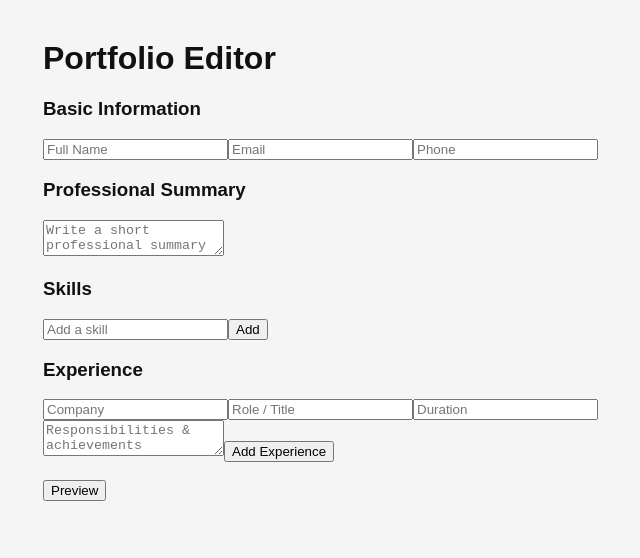
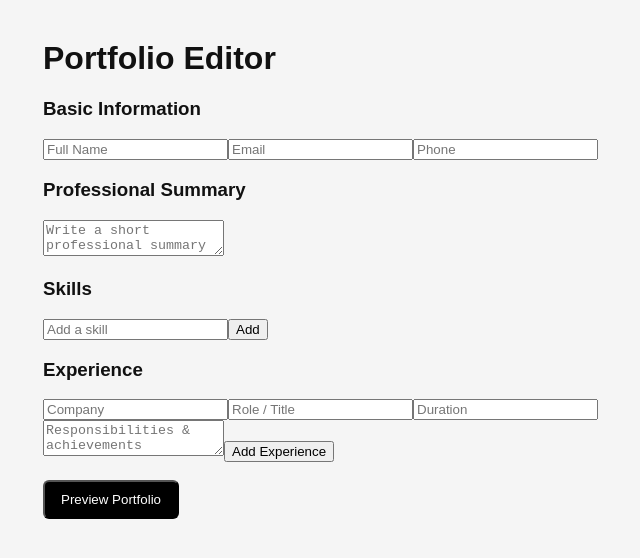
Before and after one commit to Singhakash9/resume-to-portfolio, a Next.js app: page /editor in a window 1280 px wide. Shown: the top 558 px of the page, without its empty margins (297-937 px from the left). Built offline with nearby package versions, Linux system fonts and the light colour scheme.

Commit message:
Fix editor and preview routes for static export

```diff
--- a/app/editor/page.tsx
+++ b/app/editor/page.tsx
@@ -25,7 +25,8 @@ export default function EditorPage() {
 
   const [experience, setExperience] = useState<Experience[]>([]);
 
-  // 🔁 AUTO-LOAD SAVED DATA
+  /* ================= LOAD SAVED DATA ================= */
+
   useEffect(() => {
     const saved = localStorage.getItem("resumeData");
     if (saved) {
@@ -39,7 +40,8 @@ export default function EditorPage() {
     }
   }, []);
 
-  // 💾 AUTO-SAVE ON EVERY CHANGE
+  /* ================= AUTO SAVE ================= */
+
   useEffect(() => {
     const resumeData = {
       name,
@@ -52,17 +54,19 @@ export default function EditorPage() {
     localStorage.setItem("resumeData", JSON.stringify(resumeData));
   }, [name, email, phone, summary, skills, experience]);
 
+  /* ================= ACTIONS ================= */
+
   const addSkill = () => {
     if (!skillInput.trim()) return;
-    setSkills([...skills, skillInput.trim()]);
+    setSkills(prev => [...prev, skillInput.trim()]);
     setSkillInput("");
   };
 
   const addExperience = () => {
     if (!company || !role) return;
 
-    setExperience([
-      ...experience,
+    setExperience(prev => [
+      ...prev,
       { company, role, duration, details },
     ]);
 
@@ -72,15 +76,31 @@ export default function EditorPage() {
     setDetails("");
   };
 
+  /* ================= UI ================= */
+
   return (
     <div style={{ maxWidth: 600, margin: "40px auto", fontFamily: "Arial" }}>
       <h1>Portfolio Editor</h1>
 
+      {/* BASIC INFO */}
       <h3>Basic Information</h3>
-      <input placeholder="Full Name" value={name} onChange={e => setName(e.target.value)} />
-      <input placeholder="Email" value={email} onChange={e => setEmail(e.target.value)} />
-      <input placeholder="Phone" value={phone} onChange={e => setPhone(e.target.value)} />
+      <input
+        placeholder="Full Name"
+        value={name}
+        onChange={e => setName(e.target.value)}
+      />
+      <input
+        placeholder="Email"
+        value={email}
+        onChange={e => setEmail(e.target.value)}
+      />
+      <input
+        placeholder="Phone"
+        value={phone}
+        onChange={e => setPhone(e.target.value)}
+      />
 
+      {/* SUMMARY */}
       <h3>Professional Summary</h3>
       <textarea
         placeholder="Write a short professional summary"
@@ -88,6 +108,7 @@ export default function EditorPage() {
         onChange={e => setSummary(e.target.value)}
       />
 
+      {/* SKILLS */}
       <h3>Skills</h3>
       <input
         placeholder="Add a skill"
@@ -95,12 +116,27 @@ export default function EditorPage() {
         onChange={e => setSkillInput(e.target.value)}
       />
       <button onClick={addSkill}>Add</button>
-      <div>{skills.join(", ")}</div>
+      <div style={{ marginTop: 8 }}>
+        {skills.join(", ")}
+      </div>
 
+      {/* EXPERIENCE */}
       <h3>Experience</h3>
-      <input placeholder="Company" value={company} onChange={e => setCompany(e.target.value)} />
-      <input placeholder="Role / Title" value={role} onChange={e => setRole(e.target.value)} />
-      <input placeholder="Duration" value={duration} onChange={e => setDuration(e.target.value)} />
+      <input
+        placeholder="Company"
+        value={company}
+        onChange={e => setCompany(e.target.value)}
+      />
+      <input
+        placeholder="Role / Title"
+        value={role}
+        onChange={e => setRole(e.target.value)}
+      />
+      <input
+        placeholder="Duration"
+        value={duration}
+        onChange={e => setDuration(e.target.value)}
+      />
       <textarea
         placeholder="Responsibilities & achievements"
         value={details}
@@ -109,8 +145,19 @@ export default function EditorPage() {
       <button onClick={addExperience}>Add Experience</button>
 
       <br /><br />
-      <button onClick={() => window.location.href = "/preview"}>
-        Preview
+
+      {/* PREVIEW NAVIGATION */}
+      <button
+        onClick={() => (window.location.href = "/preview/")}
+        style={{
+          background: "#000",
+          color: "#fff",
+          padding: "10px 16px",
+          borderRadius: 6,
+          cursor: "pointer",
+        }}
+      >
+        Preview Portfolio
       </button>
     </div>
   );
--- a/next.config.js
+++ b/next.config.js
@@ -1,6 +1,7 @@
 /** @type {import('next').NextConfig} */
 const nextConfig = {
   output: "export",
+  trailingSlash: true,
   images: {
     unoptimized: true,
   },
```
Also changed, not shown: app/page.tsx (+5 -8 lines).
